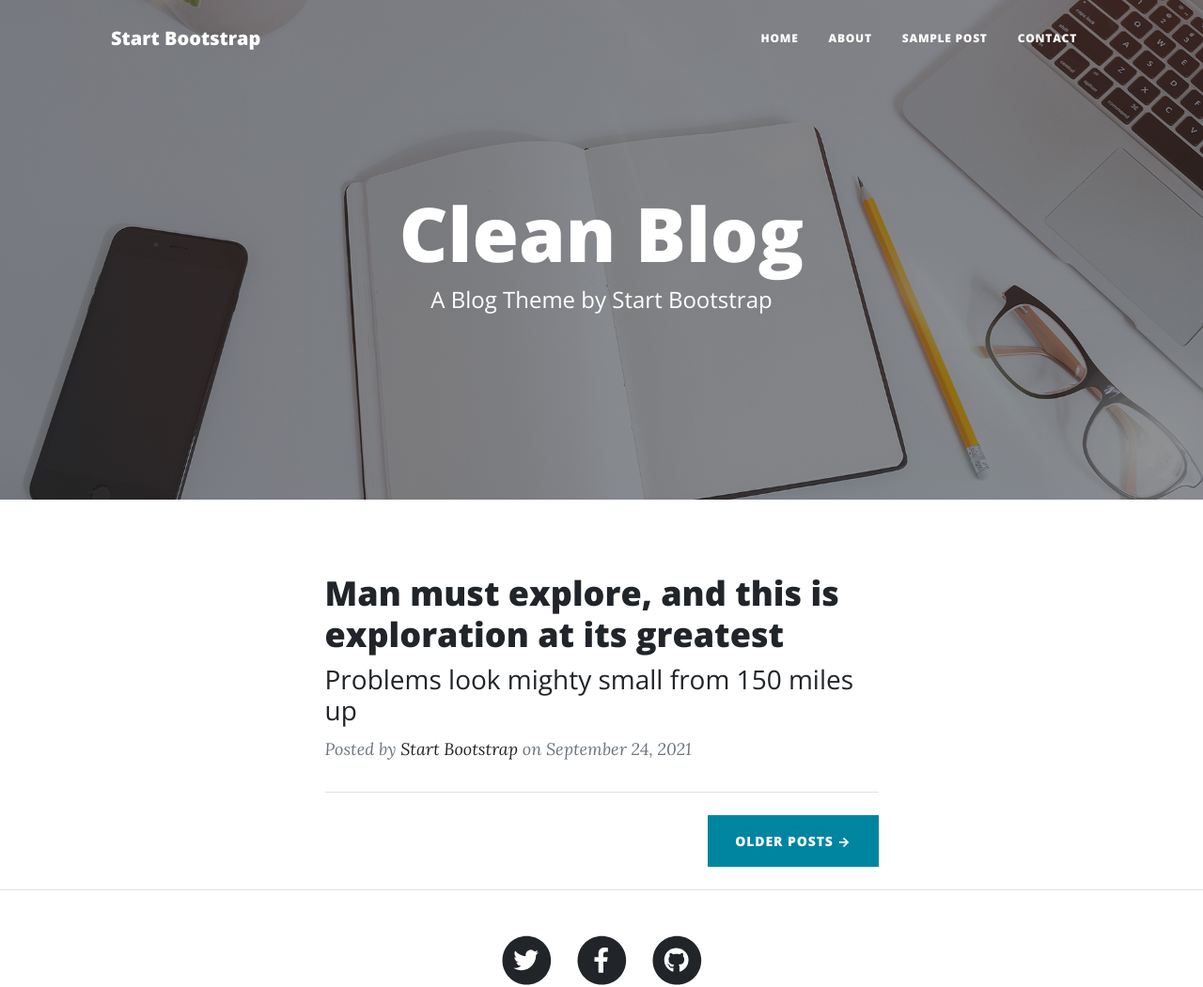
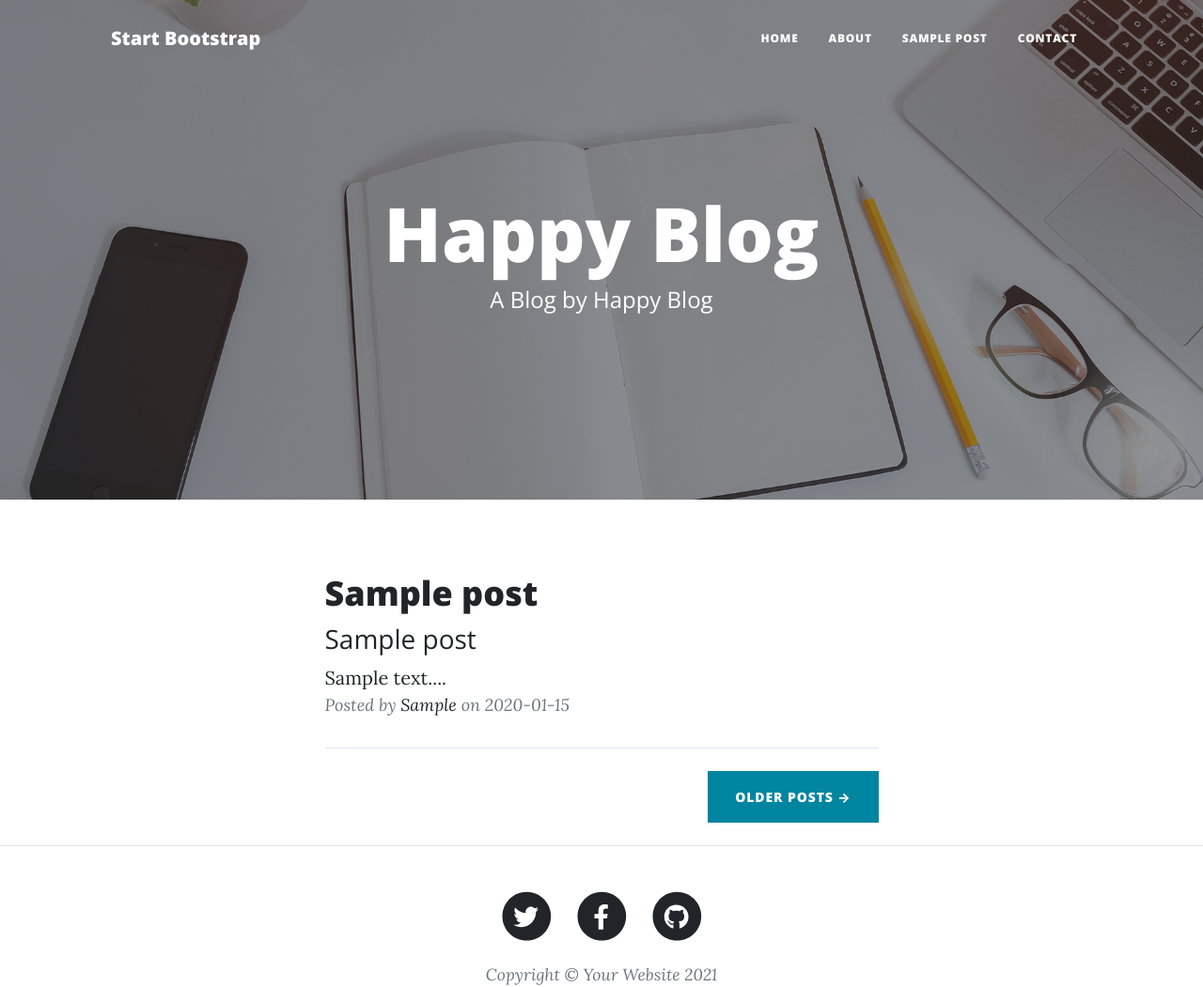
Before and after one commit to goyalvishrut/Happy-Blog, a Flask app: page / in a window 1280 px wide. Shown: the top 1051 px of the page at 94% size. Run offline with Flask 2, Linux system fonts and the light colour scheme; tables that the repository leaves empty hold one stand-in row (values such as "Sample post"); some libraries are stand-ins or nearby versions.

Commit message:
Dynamic Post fetch for posts using for loop
Dynamic Post fetch for posts using for loop for about home page

```diff
--- a/app.py
+++ b/app.py
@@ -38,15 +38,18 @@
     '''sr_no, title, slug,content, date,writer    '''
     sr_no = db.Column(db.Integer, primary_key=True)
     title = db.Column(db.String(100), nullable=False)
+    subtitle = db.Column(db.String(100), nullable=False)
     slug = db.Column(db.String(50), nullable=False)
     content = db.Column(db.String(10000), nullable=True)
     date = db.Column(db.String(25), nullable=True)
     writer = db.Column(db.String(25), nullable=False)
+    img_file = db.Column(db.String(50), nullable=True)
 
 
 @app.route("/")
 def home():
-    return render_template('index.html', params=params)
+    posts=Posts.query.filter_by().all()[0:params['numbers_of_posts']]
+    return render_template('index.html', params=params, posts=posts)
 
 
 @app.route("/about")
@@ -56,7 +59,8 @@
 
 @app.route("/post/<string:post_slug>", methods=['GET'])
 def post_route(post_slug):
-    return render_template('post.html', params=params)
+    post=Posts.query.filter_by(slug=post_slug).first()
+    return render_template('post.html', params=params, post=post)
 
 
 @app.route("/contact", methods=['GET', 'POST'])
--- a/config.json
+++ b/config.json
@@ -1,5 +1,6 @@
 {
     "params": {
+        "title_blog":"Happy Blog",
         "local_server": "True",
         "local_url": "mysql+pymysql://root:@localhost/happyblog",
         "prod_url": "mysql+pymysql://user_name:password@host/db_name",
@@ -7,6 +8,8 @@
         "twitter_url": "https://twitter.com/goyalvishrut",
         "github_url": "https://github.com/goyalvishrut",
         "gmail_user":"goyalvishrut@gmail.com",
-        "gmail_password":""
+        "gmail_password":"",
+        "numbers_of_posts":5,
+        "about":"This is the about Section of the blog"
     }
 }
--- a/templates/index.html
+++ b/templates/index.html
@@ -6,8 +6,8 @@
         <div class="row gx-4 gx-lg-5 justify-content-center">
             <div class="col-md-10 col-lg-8 col-xl-7">
                 <div class="site-heading">
-                    <h1>Clean Blog</h1>
-                    <span class="subheading">A Blog Theme by Start Bootstrap</span>
+                    <h1>{{params['title_blog']}}</h1>
+                    <span class="subheading">A Blog by {{params['title_blog']}}</span>
                 </div>
             </div>
         </div>
@@ -18,17 +18,25 @@
     <div class="row gx-4 gx-lg-5 justify-content-center">
         <div class="col-md-10 col-lg-8 col-xl-7">
             <!-- Post preview-->
+
+            {% for post in posts %}
+            <!-- <li><a href="{{ post.slug }}">{{ post.title }}</a></li> -->
+
             <div class="post-preview">
-                <a href="/post">
-                    <h2 class="post-title">Man must explore, and this is exploration at its greatest</h2>
-                    <h3 class="post-subtitle">Problems look mighty small from 150 miles up</h3>
+                <a href="post/{{post.slug}}">
+                    <h2 class="post-title">{{post.title}}</h2>
+                    <h3 class="post-subtitle">{{post.subtitle}}</h3>
                 </a>
+                {{post.content[0:50]}}...
                 <p class="post-meta">
                     Posted by
-                    <a href="#!">Start Bootstrap</a>
-                    on September 24, 2021
+                    <a href="#!">{{post.writer}}</a>
+                    on {{post.date}}
                 </p>
             </div>
+            <!-- Divider-->
+            <hr class="my-4" />
+            {% endfor %}
             <!-- Divider-->
             <!-- <hr class="my-4" /> -->
             <!-- Post preview-->
@@ -46,7 +54,7 @@
 
 
             <!-- Divider-->
-            <hr class="my-4" />
+            <!-- <hr class="my-4" /> -->
             <!-- Pager-->
             <div class="d-flex justify-content-end mb-4"><a class="btn btn-primary text-uppercase" href="#!">Older Posts
                     →</a></div>
--- a/templates/layout.html
+++ b/templates/layout.html
@@ -6,7 +6,7 @@
         <meta name="viewport" content="width=device-width, initial-scale=1, shrink-to-fit=no" />
         <meta name="description" content="" />
         <meta name="author" content="" />
-        <title>Clean Blog - Start Bootstrap Theme</title>
+        <title>{{params['title_blog']}}</title>
         <link rel="icon" type="image/x-icon" href="{{url_for('static',filename='assets/favicon.ico')}}" />
         <!-- Font Awesome icons (free version)-->
         <script src="https://use.fontawesome.com/releases/v5.15.4/js/all.js" crossorigin="anonymous"></script>
```
Also changed, not shown: templates/about.html (+1 -9 lines), templates/post.html (+8 -6 lines).
